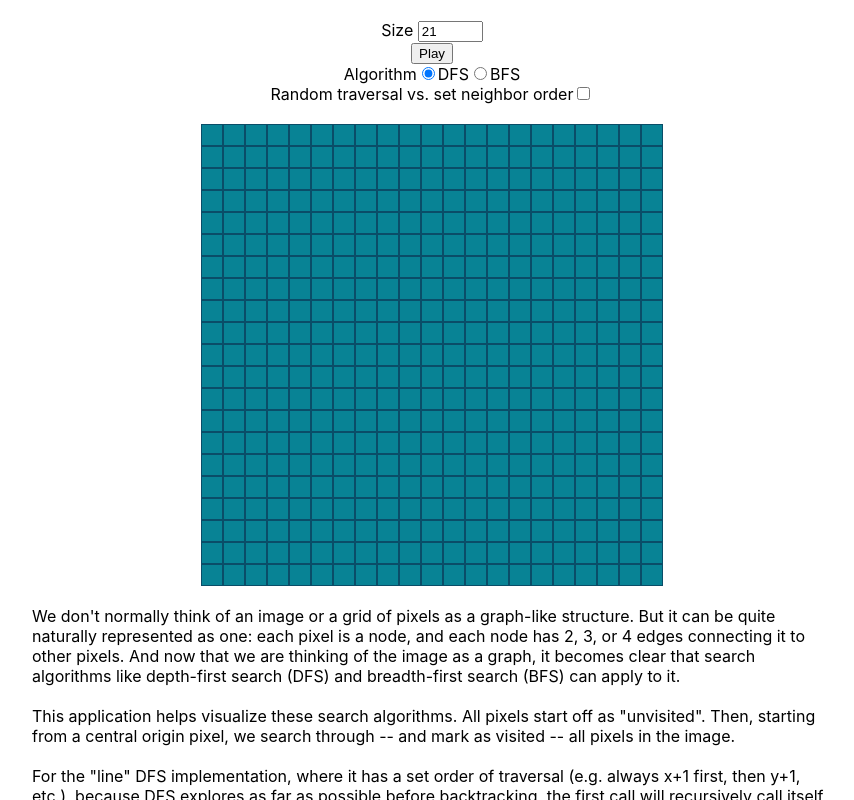
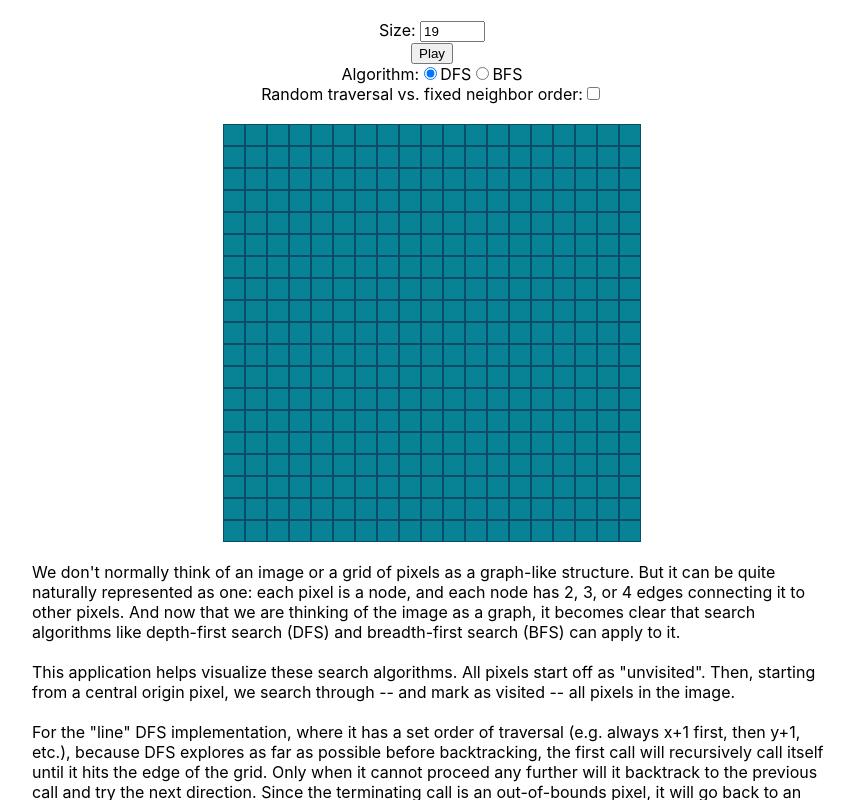
Before and after one commit to aaronshaver/visualize-dfs-bfs-react, a React (Create React App) app: page / in a window 1280 px wide. Shown: the top 800 px of the page, without its empty margins (208-1062 px from the left). Built offline with nearby package versions, Linux system fonts and the light colour scheme.

Commit message:
text tweaks for clarity

```diff
--- a/src/App.js
+++ b/src/App.js
@@ -4,7 +4,7 @@ import Grid from './components/Grid';
 import Controls from './components/Controls';
 
 function App() {
-  const defaultSize = 21;
+  const defaultSize = 19;
   const[gridSize, setGridSize] = useState(defaultSize);
   const[algo, setAlgo] = useState('DFS');
   const [gridArray, setGridArray] = useState(Array(gridSize).fill().map(() => Array(gridSize).fill(false)));
--- a/src/components/Controls.js
+++ b/src/components/Controls.js
@@ -5,11 +5,11 @@ const Controls = ({ handleGridSizeUpdate, handleAlgoChange, handlePlay, gridSize
   return (
     <div>
       <br />
-      Size <input type="text" defaultValue={gridSize} onBlur={handleGridSizeUpdate} size="5" disabled={isProcessing} />
+      Size: <input type="text" defaultValue={gridSize} onBlur={handleGridSizeUpdate} size="5" disabled={isProcessing} />
       <br />
       <button onClick={handlePlay} disabled={isProcessing}>Play</button>
       <br />
-      Algorithm
+      Algorithm:
       <label>
         <input type="radio" value="DFS" checked={algo === 'DFS'} onChange={handleAlgoChange} disabled={isProcessing} />
         DFS
@@ -20,7 +20,7 @@ const Controls = ({ handleGridSizeUpdate, handleAlgoChange, handlePlay, gridSize
       </label>
       <br />
       <label>
-        Random traversal vs. set neighbor order
+        Random traversal vs. fixed neighbor order:
         <input type="checkbox" checked={isRandom} onChange={() => setIsRandom(!isRandom)} disabled={isProcessing} />
         <br />
       </label>
```
